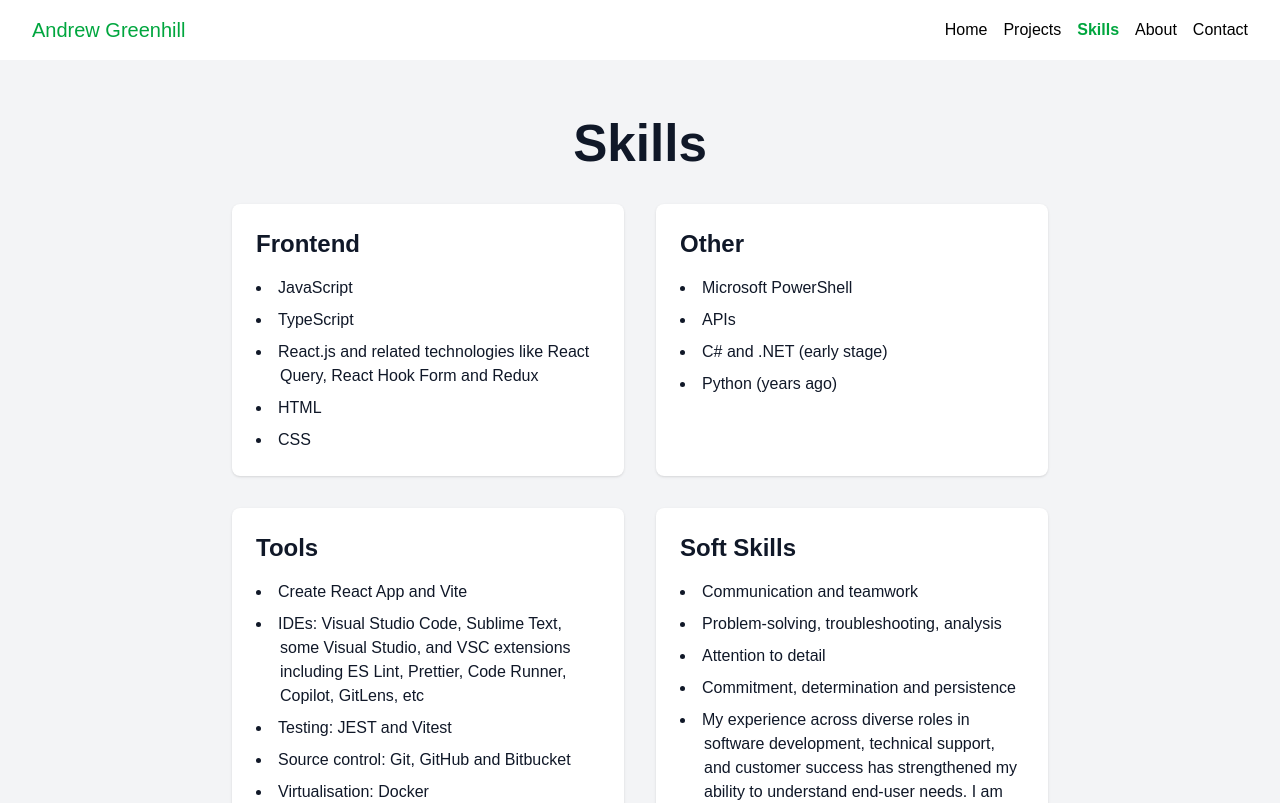
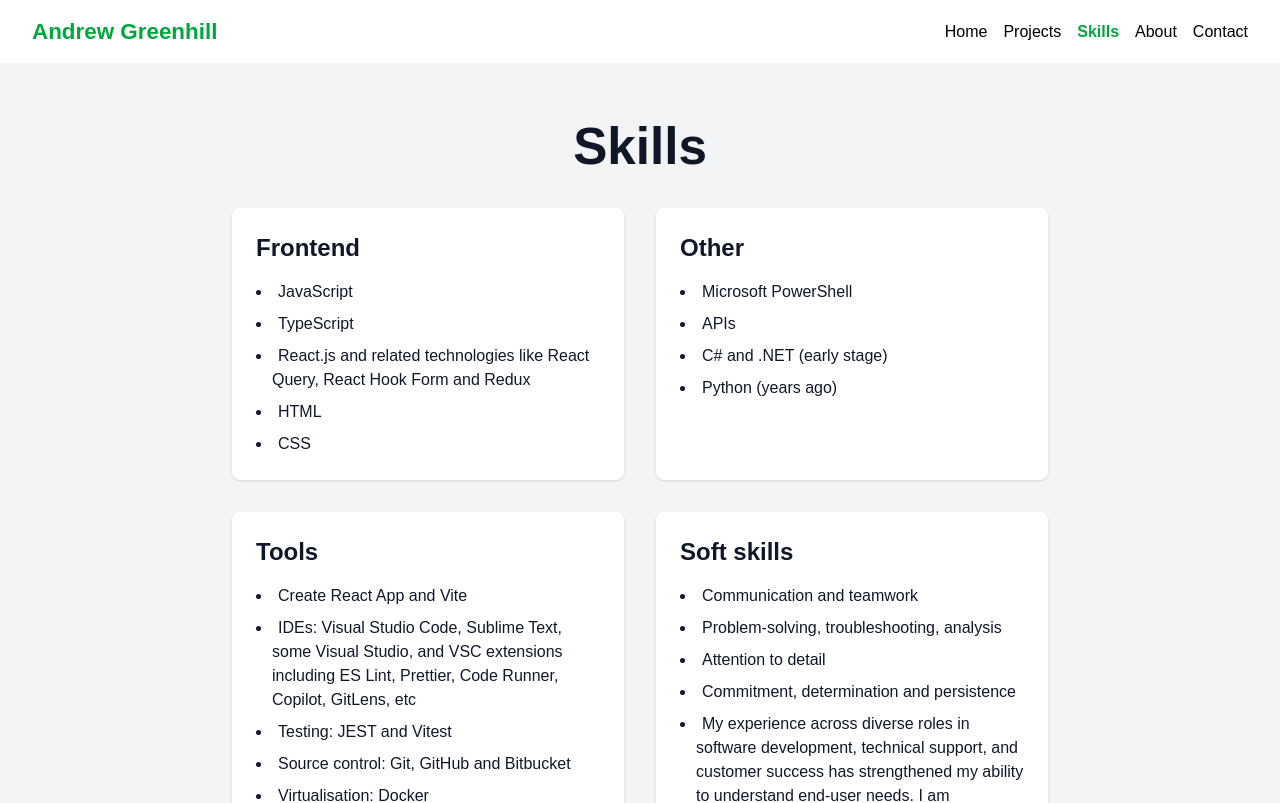
Before and after one commit to andrewgreenhill/ag-portfolio, a React (Vite) app: page /skills in a window 1280 px wide. Shown: the top 803 px of the page. Built offline with nearby package versions, Linux system fonts and the light colour scheme.

Commit message:
Improve name font and consistency of case for titles

```diff
--- a/index.html
+++ b/index.html
@@ -5,6 +5,7 @@
     <link rel="icon" type="image/png" href="/favicon.ico" />
     <meta name="viewport" content="width=device-width, initial-scale=1.0" />
     <title>Andrew Greenhill</title>
+    <!-- <link rel="stylesheet" href="https://fonts.googleapis.com/css2?family=Kantumruy+Pro:wght@400;700&display=swap" /> -->
   </head>
   <body>
     <div id="root"></div>
--- a/src/components/ContactForm.tsx
+++ b/src/components/ContactForm.tsx
@@ -241,7 +241,7 @@ function ContactForm({ titleMessage }: ContactFormProps) {
 
         {/* Privacy Note */}
         <p className="text-xs text-gray-500">
-          I respect your privacy and will not share your details.
+          I respect your privacy, and will not share your details.
         </p>
 
         {/* Send Button */}
--- a/src/components/NavBar.tsx
+++ b/src/components/NavBar.tsx
@@ -39,7 +39,13 @@ function NavBar() {
   return (
     <nav className="bg-white text-black p-4 w-full">
       <div className="container mx-auto flex justify-between items-center">
-        <div className="text-green-600 text-xl">Andrew Greenhill</div>
+        <div
+          className="text-green-600 text-xl font-bold"
+          style={{ fontSize: '1.4rem' }}
+          // style={{ fontFamily: 'Kantumruy Pro, sans-serif' }}
+        >
+          Andrew Greenhill
+        </div>
         <div className="hidden md:flex space-x-4 ml-auto">
           <NavLink
             to="/"
--- a/src/index.css
+++ b/src/index.css
@@ -77,6 +77,6 @@ button:focus-visible {
 }
 
 .hanging-indent {
-  text-indent: -1.5rem;
-  padding-left: 1.5rem;
+  text-indent: -1rem;
+  padding-left: 1rem;
 }
--- a/src/pages/About.tsx
+++ b/src/pages/About.tsx
@@ -8,7 +8,7 @@ function About() {
         We also apply an inline style to force text alignment to the left.
       */}
       <div className="w-full p-10" style={{ textAlign: 'left' }}>
-        <h1 className="text-4xl font-bold mb-6">About Me</h1>
+        <h1 className="text-4xl font-bold mb-6">About me</h1>
 
         <section className="space-y-4">
           <p className="text-lg text-gray-700 leading-relaxed">
@@ -62,7 +62,7 @@ function About() {
         </section>
 
         <section className="mt-8 space-y-4">
-          <h2 className="text-2xl font-bold text-gray-800">Web Site Theme</h2>
+          <h2 className="text-2xl font-bold text-gray-800">Web site theme</h2>
           <p className="text-lg text-gray-700 leading-relaxed">
             For this web site's theme, and my logo, I was inspired by the Matrix, because when I was
             writing in machine code, I did that using a hexadecimal editor that looked similar to
--- a/src/pages/Contact.tsx
+++ b/src/pages/Contact.tsx
@@ -6,7 +6,7 @@ function Contact() {
     <PageTransition>
       <div className="text-center p-10">
         <h1 className="text-3xl font-bold">Contact me</h1>
-        <h2 className="text-2xl font-bold">Let's Connect!</h2>
+        <h2 className="text-2xl font-bold">Let's connect!</h2>
         <br />
 
         <ContactForm
--- a/src/pages/Skills.tsx
+++ b/src/pages/Skills.tsx
@@ -51,7 +51,7 @@ function Skills() {
 
           {/* Soft Skills Card */}
           <div className="bg-white shadow rounded-lg p-6">
-            <h2 className="text-2xl font-bold mb-4 text-left">Soft Skills</h2>
+            <h2 className="text-2xl font-bold mb-4 text-left">Soft skills</h2>
             <ul className="list-disc list-inside text-left space-y-2">
               <li className="hanging-indent">Communication and teamwork</li>
               <li className="hanging-indent">Problem-solving, troubleshooting, analysis</li>
```
